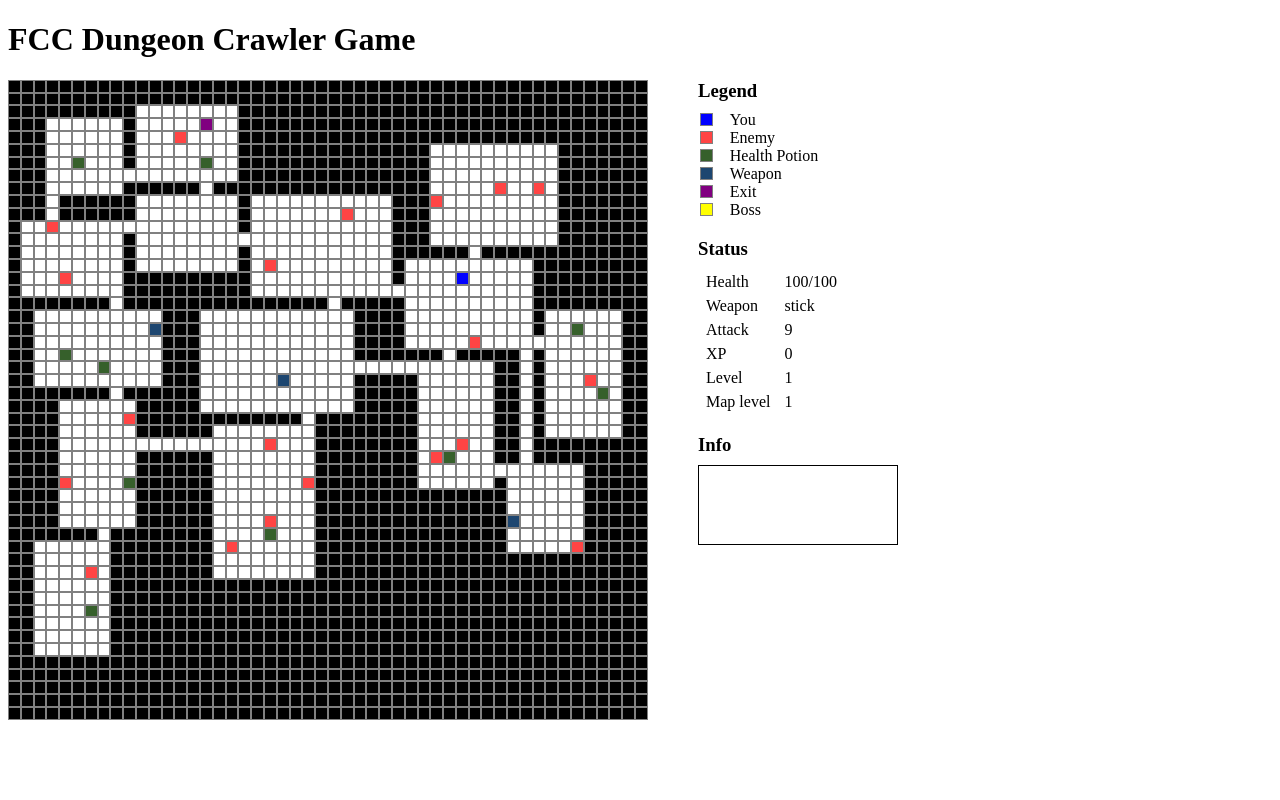
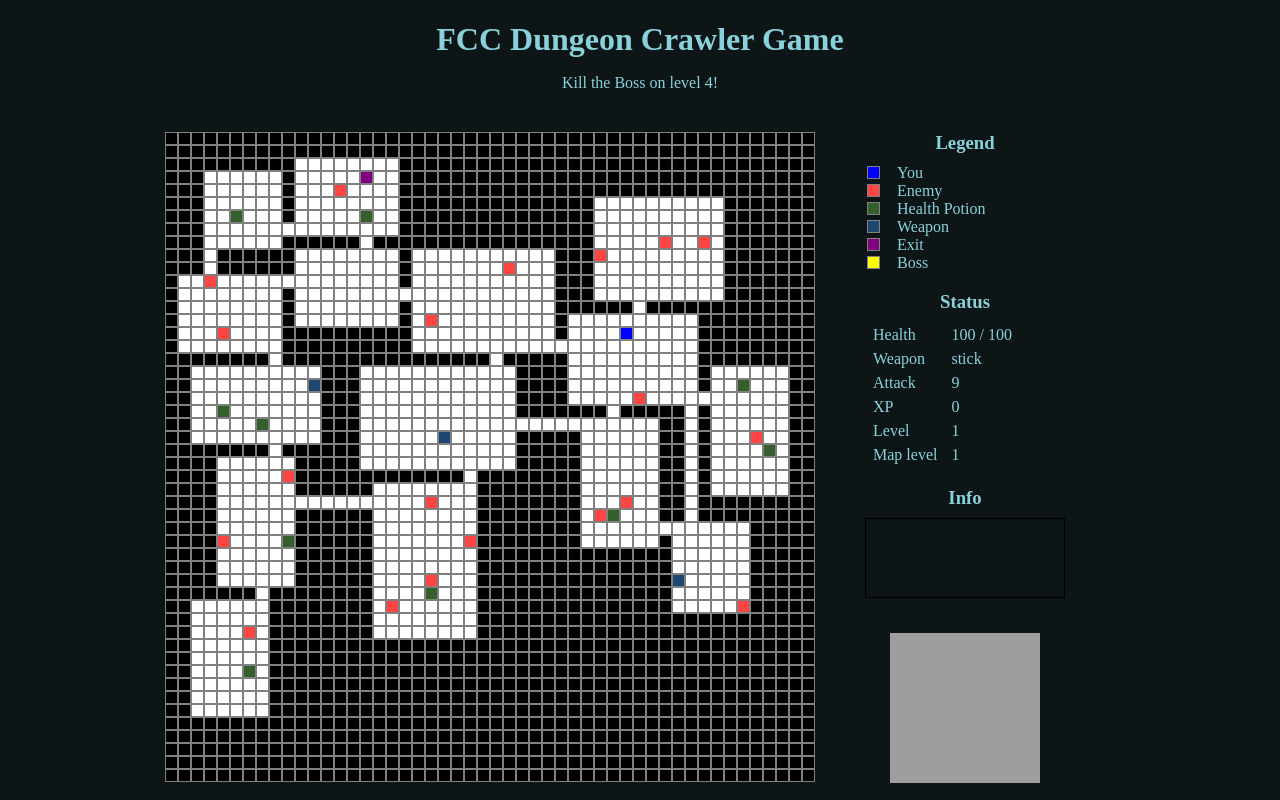
Before and after one commit to dzsobacsi/dungeon-game, a React app: page / in a window 1280 px wide. Built offline with nearby package versions, Linux system fonts and the light colour scheme; grey boxes are pictures that could not be loaded.

Commit message:
visual upgrade

```diff
--- a/css/main.sass
+++ b/css/main.sass
@@ -1,10 +1,23 @@
-$cell-size: .8em
+$cell-size: 13px
 $grid-size: 50   // this should be the same as MAPSIZE in index.js
+$lamp-url: "https://lh4.googleusercontent.com/-katLGTSCm2Q/UJC0_N7XCrI/AAAAAAAABq0/6GxNfNW-Ra4/s300/lightbulb.png"
+$status-size: 200px
+$text-color: #89D2DC
+$bg-color: #0D1516
 
 *
   box-sizing: border-box
 
-// #app
+body
+  background-color: $bg-color
+
+#app
+  width: $cell-size * $grid-size + $status-size + 100px
+  display: block
+  margin: auto
+
+h1 + p
+  margin-bottom: 40px
 
 .grid
   float: left
@@ -12,13 +25,15 @@ $grid-size: 50   // this should be the same as MAPSIZE in index.js
   height: $cell-size * $grid-size
   display: inline-block
 
-h3
+h1, h3, span, td, p
   -webkit-margin-after: 0.5em
+  text-align: center
+  color: $text-color
 
 .status
   display: inline-block
   margin-left: 50px
-  width: 200px
+  width: $status-size
   height: $cell-size * $grid-size
 
   #legend-label
@@ -32,6 +47,7 @@ h3
 
   td
     padding: 2px 6px
+    text-align: left
 
 .info-box
   width: 200px
@@ -40,8 +56,17 @@ h3
   border: 1px black solid
 
 .msg
-  margin: 0
+  margin: 0 0 0 0
+  text-align: left
+  color: $text-color
 
+.lamp
+  width: 150px
+  height: 150px
+  margin: 35px auto
+  display: block
+  background: url($lamp-url) no-repeat
+  background-position: -150px 0
 
 .cell
   float: left
--- a/src/action_creators.js
+++ b/src/action_creators.js
@@ -59,3 +59,9 @@ export function step(key, plypos, dungeon) {
       }
   }
 }
+
+export function lampSwitch() {
+  return {
+    type: 'LAMP'
+  }
+}
--- a/src/components/App.js
+++ b/src/components/App.js
@@ -10,6 +10,7 @@ class App extends React.Component{
   constructor() {
     super()
     this.handleKeyPress = this.handleKeyPress.bind(this)
+    this.handleClick = this.handleClick.bind(this)
     this._dungeonToDraw = this._dungeonToDraw.bind(this)
   }
 
@@ -42,12 +43,17 @@ class App extends React.Component{
     return newDg
   }
 
+  handleClick() {
+    this.props.lampSwitch()
+  }
+
   render() {
     return (
       <div>
         <h1>FCC Dungeon Crawler Game</h1>
+        <p>Kill the Boss on level 4!</p>
         <Grid cells={this._dungeonToDraw()} />
-        <Status state={this.props} />
+        <Status state={this.props} click={this.handleClick}/>
       </div>
     )
   }
--- /dev/null
+++ b/src/components/Lamp.js
@@ -0,0 +1,5 @@
+import React from 'react'
+
+let Lamp = props => <div className="lamp" onClick={props.click}></div>
+
+export default Lamp
--- a/src/components/Status.js
+++ b/src/components/Status.js
@@ -1,6 +1,7 @@
 import React from 'react'
 import Cell from './Cell'
 import Info from './Info'
+import Lamp from './Lamp'
 
 let Status = props => {
   const ply = props.state.player
@@ -18,7 +19,7 @@ let Status = props => {
         <tbody>
           <tr>
             <td>Health</td>
-            <td>{ply.health}/{ply.maxHp}</td>
+            <td>{ply.health} / {ply.maxHp}</td>
           </tr>
           <tr>
             <td>Weapon</td>
@@ -44,6 +45,7 @@ let Status = props => {
       </table>
       <h3>Info</h3>
       <Info log={props.state.log} />
+      <Lamp click={props.click} />
     </div>
   )
 }
--- a/src/reducer.js
+++ b/src/reducer.js
@@ -188,6 +188,10 @@ function exit(state) {
   })
 }
 
+function switchLamp(state) {
+  return Object.assign({}, state, {darkness: 1 - state.darkness})
+}
+
 export default function(state = {}, action) {
   switch (action.type) {
     case 'SET_STATE':
@@ -202,6 +206,8 @@ export default function(state = {}, action) {
       return attack(state, action.dir)
     case 'EXIT':
       return exit(state)
+    case 'LAMP':
+      return switchLamp(state)
   }
   return state
 }
```
